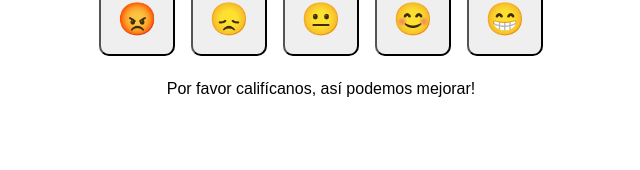
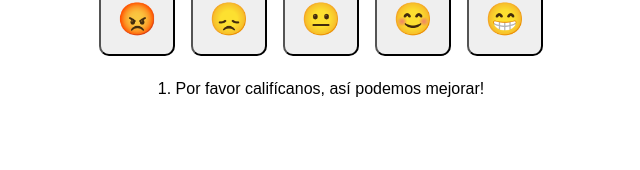
Before and after one commit to mangostaacosta/emoji-feedback, a React (Create React App) app: page /survey/1 in a window 1280 px wide. Shown: the part 126-296 px from the top of the page, without its empty margins (319-959 px from the left). Built offline with nearby package versions, Linux system fonts and the light colour scheme; no server answers.

Commit message:
8.43 Recopilar texto de comentarios Opcional arreglo2

```diff
--- a/src/SurveyPage.js
+++ b/src/SurveyPage.js
@@ -150,7 +150,7 @@ function SurveyPage() {
               Promedio actual: {average}, votos durante la semana: {votes}
             </p>
           )}
-					<p>Por favor califícanos, así podemos mejorar!</p>
+					<p>1. Por favor califícanos, así podemos mejorar!</p>
 
 					{/* Textarea appears after emoji is chosen */}
 					{/* Textarea solo aparece cuando está activo el parametro */}
@@ -169,7 +169,7 @@ function SurveyPage() {
                 style={{ resize: "none", overflow: "hidden" }}
 							/>
 							<p>{comment.length} / {MAXTEXT} caracteres</p>
-							<button onClick={handleSubmit}>Enviar</button>
+							<button onClick={handleSubmit()}>Enviar</button>
 						</>
 					)}
 				</>
```
